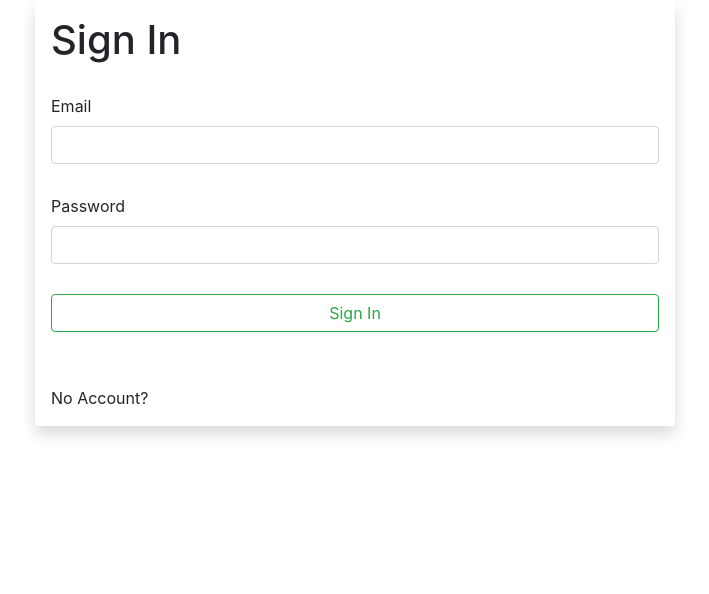
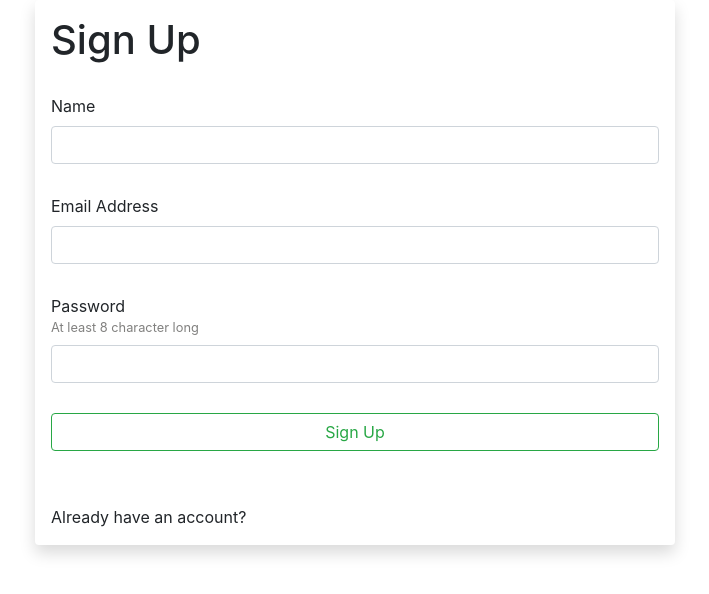
Before and after one commit to muktadir-rhmn/tutorial-sharing-platform-fe, a React (Create React App) app: page / in a window 1280 px wide. Shown: the top 594 px of the page, without its empty margins (285-994 px from the left). Built offline with nearby package versions, Linux system fonts and the light colour scheme.

Commit message:
Signup UI written

```diff
--- a/src/App.js
+++ b/src/App.js
@@ -1,11 +1,12 @@
 import React from 'react';
 import './App.css';
 import SignIn from "./view/user/SignIn";
+import SignUp from "./view/user/SignUp";
 
 function App() {
   return (
     <div className="App">
-      <SignIn></SignIn>
+      <SignUp></SignUp>
     </div>
   );
 }
--- a/src/data/UserManager.js
+++ b/src/data/UserManager.js
@@ -20,6 +20,27 @@ const userManager = {
                 failureCallback(errorResponse.message);
             }
         );
+    },
+
+    requestSignUp: (name, email, password, successCallback, failureCallback) => {
+        const data = {
+            name: name,
+            email: email,
+            password: password
+        }
+
+        requester.POST("/user/sign-up", data).then(
+            (response) => {
+                console.log(response);
+
+                successCallback(response);
+            },
+            (error) => {
+                console.error(error);
+
+                failureCallback(error);
+            }
+        )
     }
 }
 
--- a/src/view/form/PasswordBox.js
+++ b/src/view/form/PasswordBox.js
@@ -8,11 +8,16 @@ class PasswordBox extends React.Component {
             description = <small className="description">{this.props.description}</small>
         }
 
+        let errorMessage = "";
+        if(this.props.errorMessage && this.props.errorMessage !== "") {
+            errorMessage = <small className="errorMessage">{this.props.errorMessage}</small>;
+        }
+
         return (
             <div className="form-group">
                 <label htmlFor={this.props.id}>{this.props.label} {description}</label>
                 <input className="form-control" type="password" id={this.props.id}/>
-                <small className="errorMessage"></small>
+                {errorMessage}
             </div>
         )
     }
--- a/src/view/form/TextBox.js
+++ b/src/view/form/TextBox.js
@@ -9,7 +9,7 @@ class TextBox extends React.Component {
         }
 
         let errorMessage = "";
-        if(this.props.errorMessage) {
+        if(this.props.errorMessage && this.props.errorMessage !== "") {
             errorMessage = <small className="errorMessage">{this.props.errorMessage}</small>;
         }
 
--- /dev/null
+++ b/src/view/user/SignUp.js
@@ -0,0 +1,63 @@
+import React from 'react';
+import {Link} from 'react-router-dom'
+
+import TextBox from '../form/TextBox'
+import PasswordBox from '../form/PasswordBox'
+import Button from '../form/Button'
+import userManager from "../../data/UserManager";
+import formDataCollector from "../../library/formDataCollector";
+
+class SignUp extends React.Component {
+    constructor(props) {
+        super(props);
+
+        this.state = {
+            errorMessage: {
+                name: "",
+                email: "",
+                password: "",
+            }
+        }
+
+        this.handleSignUp = this.handleSignUp.bind(this);
+    }
+    render() {
+        if(userManager.isSignedIn()) {
+            window.location.href = "/";
+            return;
+        }
+
+        return (
+            <div id="sign-up-form" className="box shadow p-3 mb-5 ml-auto mr-auto bg-white rounded w-50">
+                <h1>Sign Up</h1>
+                <TextBox id="name" label="Name" errorMessage={this.state.errorMessage.name}/>
+                <TextBox id="email" label="Email Address" errorMessage={this.state.errorMessage.email}/>
+                <PasswordBox id="password" label="Password" description="At least 8 character long" errorMessage={this.state.errorMessage.password}/>
+                <Button onClick={this.handleSignUp} label="Sign Up"/><br/>
+                <div className="alreadySignedUp">Already have an account? </div>
+            </div>
+        );
+        //<Link to="/signin">Signin</Link>
+    }
+
+    handleSignUp() {
+        const data = formDataCollector.collect("sign-up-form");
+        userManager.requestSignUp(data.name, data.email, data.password,
+            (message) => {
+                alert(message);
+                window.location.href = "/signin";
+            },
+            (error) => {
+                this.setState({
+                    errorMessage: {
+                        name: error.name,
+                        email: error.email,
+                        password: error.password,
+                    }
+                })
+            }
+        )
+    }
+}
+
+export default SignUp;
```
